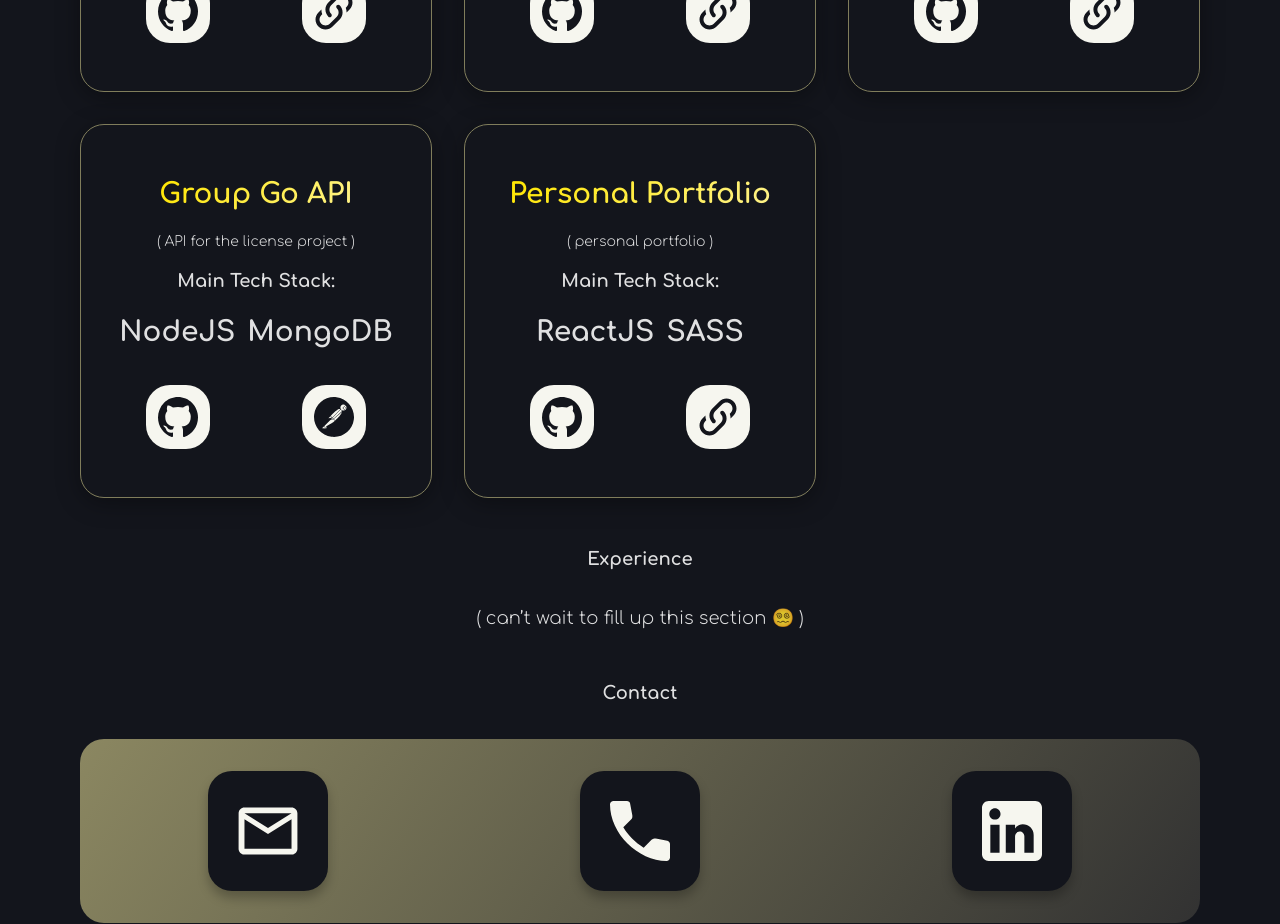
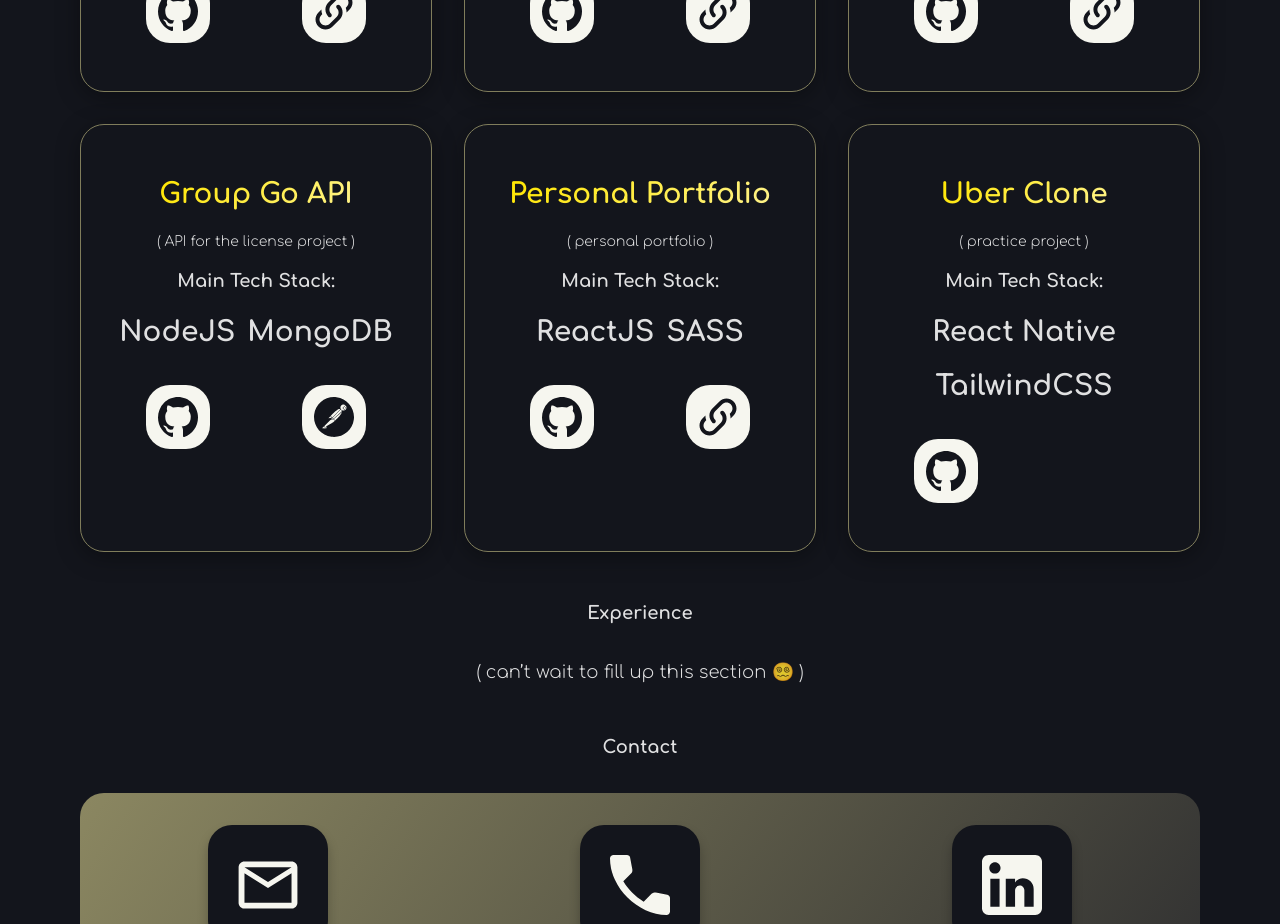
Before and after one commit to covaci-edvin/personal-portfolio-covaci-edvin, a React (Vite) app: page / in a window 1280 px wide. Shown: the part 1420-2344 px from the top of the page. Built offline with nearby package versions, Linux system fonts and the light colour scheme.

Commit message:
Uber Clone project added

```diff
--- a/src/components/sections/work/Work.jsx
+++ b/src/components/sections/work/Work.jsx
@@ -49,6 +49,15 @@ const projects = [
     live: "https://personal-portfolio-covaci-edvin.vercel.app/",
     apiDocumentation: "",
   },
+  {
+    id: 6,
+    title: "Uber Clone",
+    description: "practice project",
+    techStack: ["React Native", "TailwindCSS"],
+    github: "https://github.com/covaci-edvin/uber-clone",
+    live: "",
+    apiDocumentation: "",
+  },
 ];
 
 const Work = () => {
```
